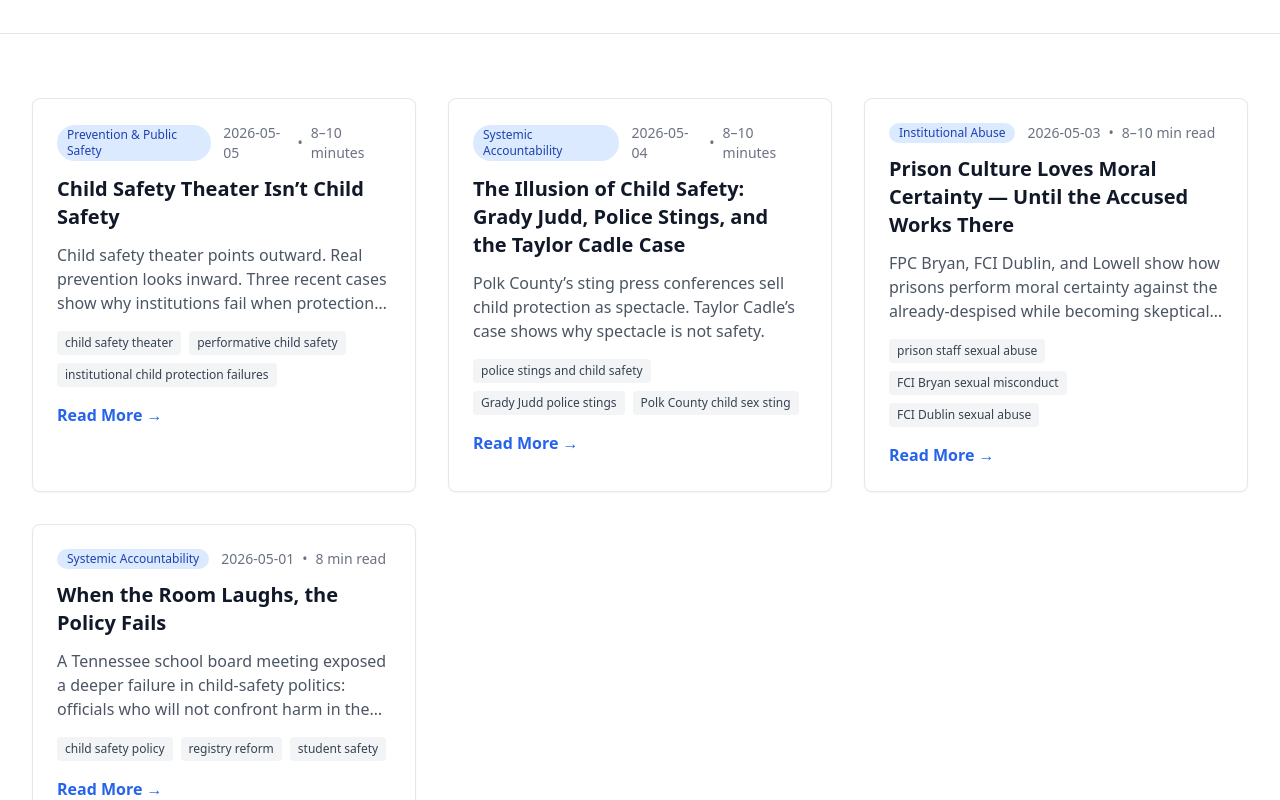
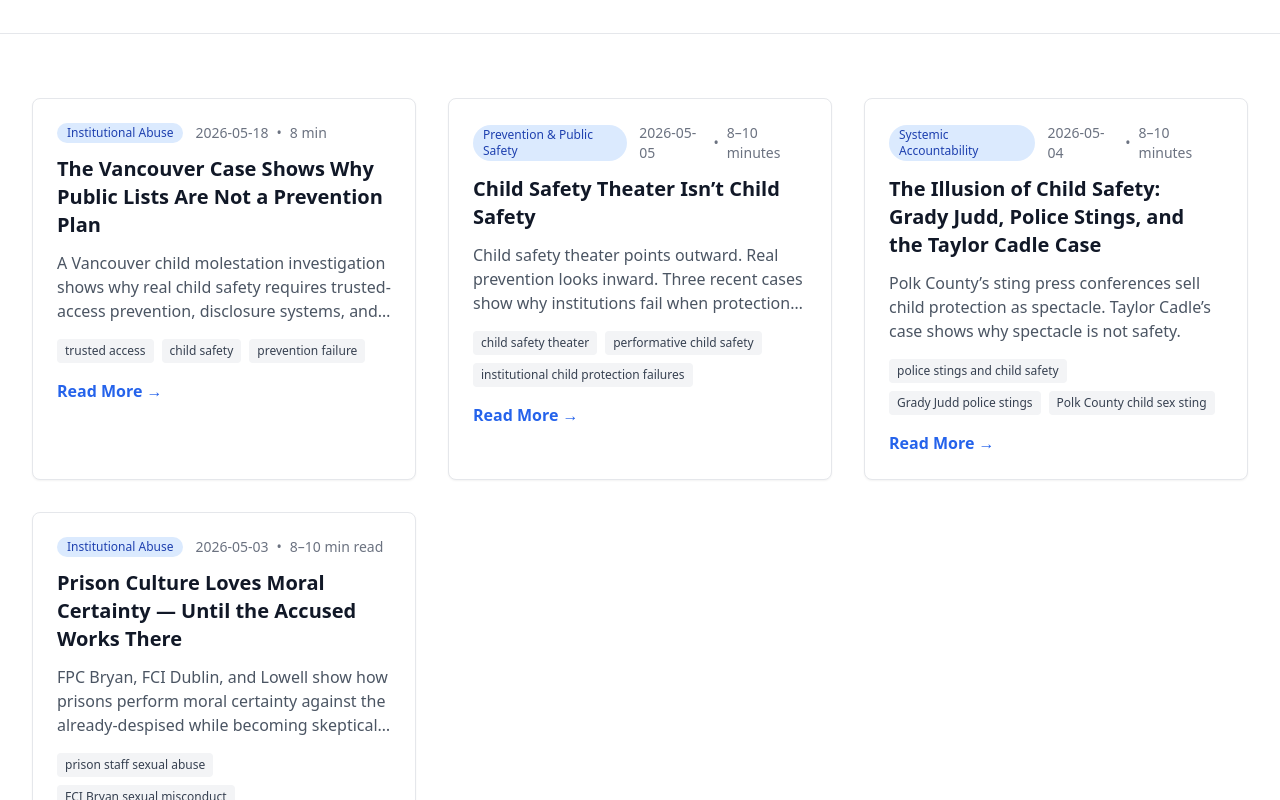
Before and after one commit to projectsolarrecon/Solar, a React (Vite) app: page /blog in a window 1280 px wide. Shown: the part 2020-2820 px from the top of the page. Built offline with nearby package versions, Linux system fonts and the light colour scheme.

Commit message:
Update blogPosts.ts

```diff
--- a/src/data/blogPosts.ts
+++ b/src/data/blogPosts.ts
@@ -12,6 +12,26 @@ export interface BlogPost {
 
 export const allBlogPosts: BlogPost[] = [
   // Insert this object at the TOP of the exported array (newest-first):
+{
+  id: "vancouver-case-public-lists-not-prevention-plan",
+  title: "The Vancouver Case Shows Why Public Lists Are Not a Prevention Plan",
+  excerpt:
+    "A Vancouver child molestation investigation shows why real child safety requires trusted-access prevention, disclosure systems, and institutional accountability — not just public registries.",
+  author: "The SOLAR Project",
+  date: "2026-05-18",
+  readTime: "8 min",
+  category: "Institutional Abuse",
+  tags: [
+    "trusted access",
+    "child safety",
+    "prevention failure",
+    "institutional accountability",
+    "registry policy",
+    "digital evidence",
+    "accountability watch",
+  ],
+  path: "/blog/vancouver-case-public-lists-not-prevention-plan",
+},
 {
   id: "child-safety-theater-isnt-child-safety",
   title: "Child Safety Theater Isn’t Child Safety",
```
